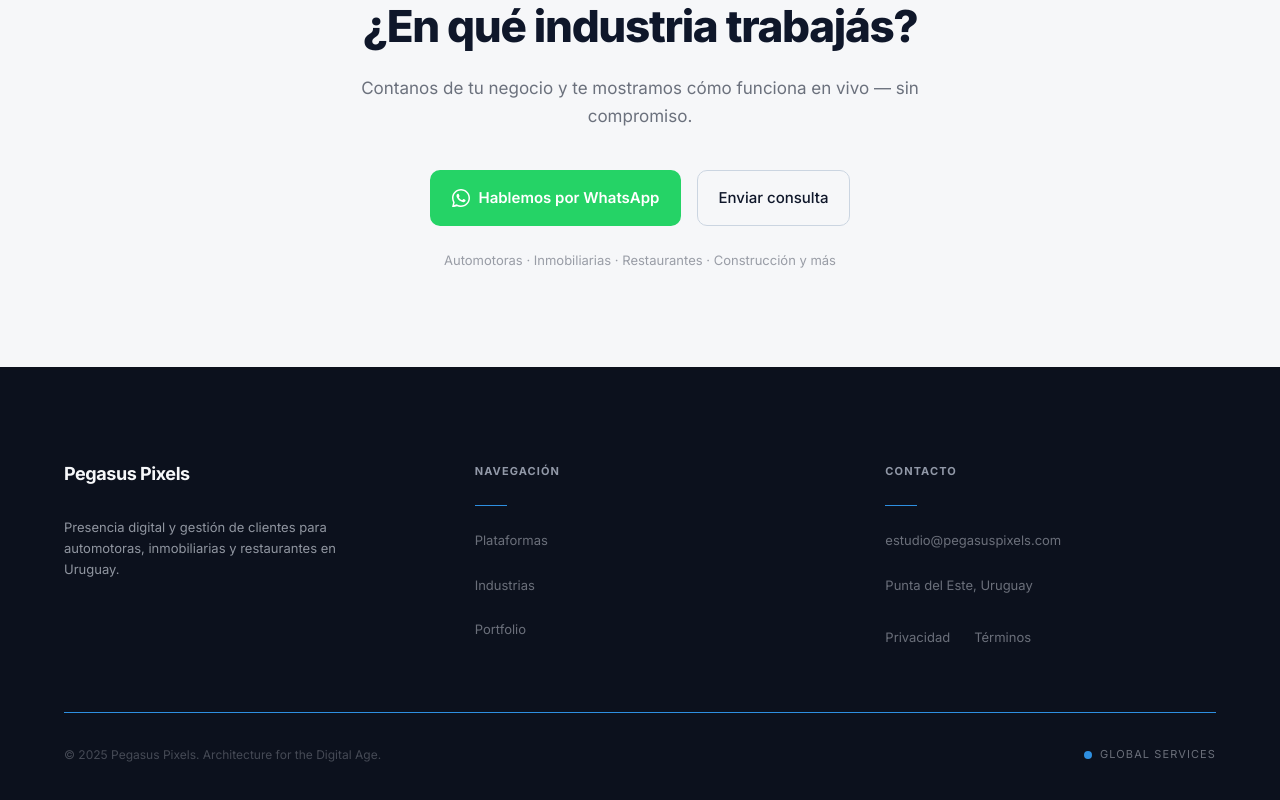
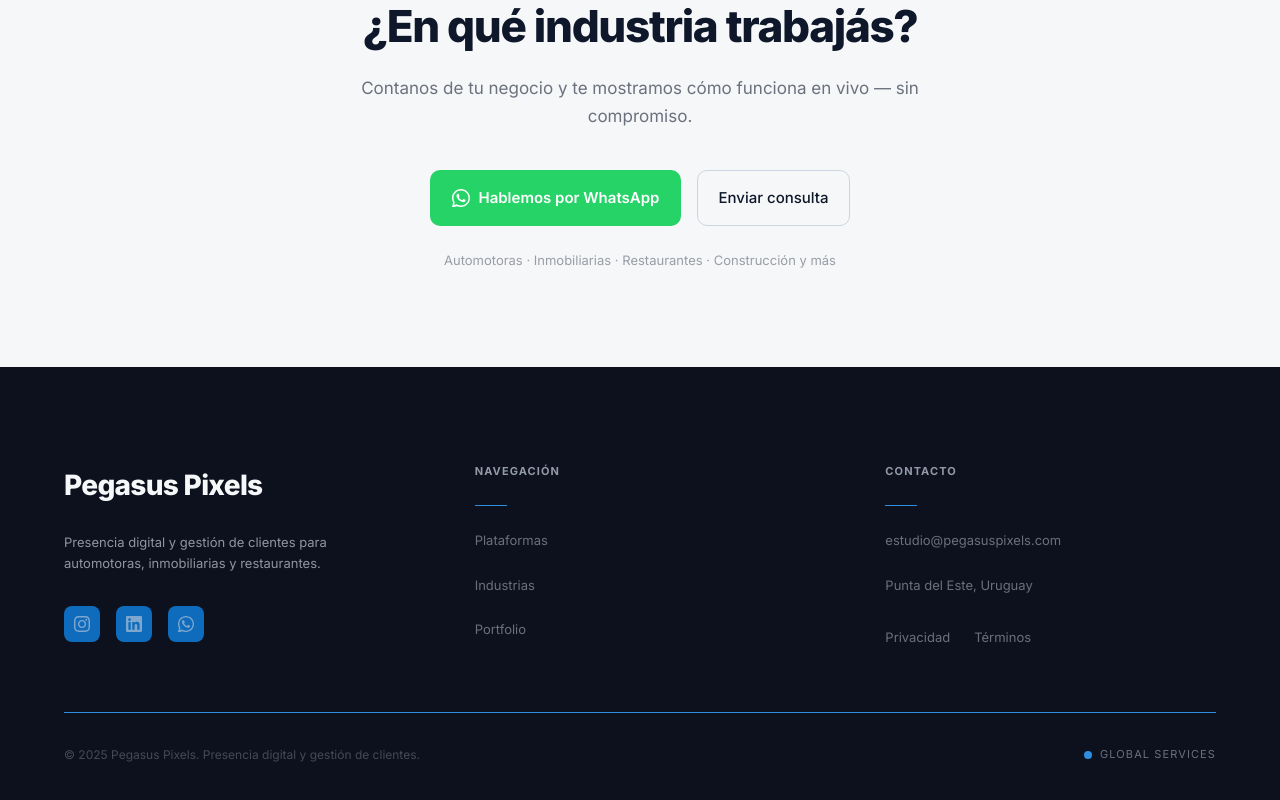
Before and after one commit to dcrecycler-ctrl/pegasuspixelsv2, a Next.js app: page / in a window 1280 px wide. Shown: the part 9373-10173 px from the top of the page. Built offline with nearby package versions, Linux system fonts and the light colour scheme.

Commit message:
feat: bigger footer logo, social icons (Instagram, LinkedIn, WhatsApp)

```diff
--- a/components/layout/Footer.tsx
+++ b/components/layout/Footer.tsx
@@ -3,14 +3,40 @@
     <footer className="bg-ocean-800">
       <div className="max-w-[1440px] mx-auto px-5 md:px-16 py-24">
         <div className="grid grid-cols-1 md:grid-cols-3 gap-20">
+
           {/* Brand */}
-          <div className="space-y-8">
-            <div className="text-headline-md font-bold text-sky-100 tracking-tight">
+          <div className="space-y-6">
+            <div className="text-[28px] font-black text-sky-100 tracking-tight">
               Pegasus Pixels
             </div>
             <p className="text-[13px] font-normal leading-relaxed text-sky-300/70 max-w-xs">
-              Presencia digital y gestión de clientes para automotoras, inmobiliarias y restaurantes en Uruguay.
+              Presencia digital y gestión de clientes para automotoras, inmobiliarias y restaurantes.
             </p>
+            {/* Social icons */}
+            <div className="flex items-center gap-4 pt-2">
+              {/* Instagram */}
+              <a href="https://instagram.com/pegasuspixels" target="_blank" rel="noopener noreferrer"
+                className="w-9 h-9 rounded-lg bg-ocean-700 flex items-center justify-center text-sky-300/60 hover:text-sky-100 hover:bg-ocean-600 transition-all duration-200">
+                <svg xmlns="http://www.w3.org/2000/svg" width="16" height="16" viewBox="0 0 24 24" fill="currentColor">
+                  <path d="M12 2.163c3.204 0 3.584.012 4.85.07 3.252.148 4.771 1.691 4.919 4.919.058 1.265.069 1.645.069 4.849 0 3.205-.012 3.584-.069 4.849-.149 3.225-1.664 4.771-4.919 4.919-1.266.058-1.644.07-4.85.07-3.204 0-3.584-.012-4.849-.07-3.26-.149-4.771-1.699-4.919-4.92-.058-1.265-.07-1.644-.07-4.849 0-3.204.013-3.583.07-4.849.149-3.227 1.664-4.771 4.919-4.919 1.266-.057 1.645-.069 4.849-.069zm0-2.163c-3.259 0-3.667.014-4.947.072-4.358.2-6.78 2.618-6.98 6.98-.059 1.281-.073 1.689-.073 4.948 0 3.259.014 3.668.072 4.948.2 4.358 2.618 6.78 6.98 6.98 1.281.058 1.689.072 4.948.072 3.259 0 3.668-.014 4.948-.072 4.354-.2 6.782-2.618 6.979-6.98.059-1.28.073-1.689.073-4.948 0-3.259-.014-3.667-.072-4.947-.196-4.354-2.617-6.78-6.979-6.98-1.281-.059-1.69-.073-4.949-.073zm0 5.838c-3.403 0-6.162 2.759-6.162 6.162s2.759 6.163 6.162 6.163 6.162-2.759 6.162-6.163c0-3.403-2.759-6.162-6.162-6.162zm0 10.162c-2.209 0-4-1.79-4-4 0-2.209 1.791-4 4-4s4 1.791 4 4c0 2.21-1.791 4-4 4zm6.406-11.845c-.796 0-1.441.645-1.441 1.44s.645 1.44 1.441 1.44c.795 0 1.439-.645 1.439-1.44s-.644-1.44-1.439-1.44z"/>
+                </svg>
+              </a>
+              {/* LinkedIn */}
+              <a href="https://linkedin.com/company/pegasuspixels" target="_blank" rel="noopener noreferrer"
+                className="w-9 h-9 rounded-lg bg-ocean-700 flex items-center justify-center text-sky-300/60 hover:text-sky-100 hover:bg-ocean-600 transition-all duration-200">
+                <svg xmlns="http://www.w3.org/2000/svg" width="16" height="16" viewBox="0 0 24 24" fill="currentColor">
+                  <path d="M20.447 20.452h-3.554v-5.569c0-1.328-.027-3.037-1.852-3.037-1.853 0-2.136 1.445-2.136 2.939v5.667H9.351V9h3.414v1.561h.046c.477-.9 1.637-1.85 3.37-1.85 3.601 0 4.267 2.37 4.267 5.455v6.286zM5.337 7.433c-1.144 0-2.063-.926-2.063-2.065 0-1.138.92-2.063 2.063-2.063 1.14 0 2.064.925 2.064 2.063 0 1.139-.925 2.065-2.064 2.065zm1.782 13.019H3.555V9h3.564v11.452zM22.225 0H1.771C.792 0 0 .774 0 1.729v20.542C0 23.227.792 24 1.771 24h20.451C23.2 24 24 23.227 24 22.271V1.729C24 .774 23.2 0 22.222 0h.003z"/>
+                </svg>
+              </a>
+              {/* WhatsApp */}
+              <a href="https://wa.me/59899000000" target="_blank" rel="noopener noreferrer"
+                className="w-9 h-9 rounded-lg bg-ocean-700 flex items-center justify-center text-sky-300/60 hover:text-[#25D366] hover:bg-ocean-600 transition-all duration-200">
+                <svg xmlns="http://www.w3.org/2000/svg" width="16" height="16" viewBox="0 0 24 24" fill="currentColor">
+                  <path d="M17.472 14.382c-.297-.149-1.758-.867-2.03-.967-.273-.099-.471-.148-.67.15-.197.297-.767.966-.94 1.164-.173.199-.347.223-.644.075-.297-.15-1.255-.463-2.39-1.475-.883-.788-1.48-1.761-1.653-2.059-.173-.297-.018-.458.13-.606.134-.133.298-.347.446-.52.149-.174.198-.298.298-.497.099-.198.05-.371-.025-.52-.075-.149-.669-1.612-.916-2.207-.242-.579-.487-.5-.669-.51-.173-.008-.371-.01-.57-.01-.198 0-.52.074-.792.372-.272.297-1.04 1.016-1.04 2.479 0 1.462 1.065 2.875 1.213 3.074.149.198 2.096 3.2 5.077 4.487.709.306 1.262.489 1.694.625.712.227 1.36.195 1.871.118.571-.085 1.758-.719 2.006-1.413.248-.694.248-1.289.173-1.413-.074-.124-.272-.198-.57-.347z"/>
+                  <path d="M12 0C5.373 0 0 5.373 0 12c0 2.124.555 4.122 1.528 5.855L.057 23.882a.5.5 0 0 0 .606.607l6.098-1.459A11.945 11.945 0 0 0 12 24c6.627 0 12-5.373 12-12S18.627 0 12 0zm0 22c-1.885 0-3.652-.51-5.17-1.399l-.36-.214-3.733.893.924-3.638-.235-.374A9.96 9.96 0 0 1 2 12C2 6.477 6.477 2 12 2s10 4.477 10 10-4.477 10-10 10z"/>
+                </svg>
+              </a>
+            </div>
           </div>
 
           {/* Navigation */}
@@ -22,7 +48,7 @@
             <a href="/portfolio" className="text-[13px] font-normal text-sky-300/50 hover:text-sky-100 transition-colors">Portfolio</a>
           </div>
 
-          {/* Legal */}
+          {/* Contact */}
           <div className="flex flex-col gap-6">
             <span className="text-[11px] font-bold tracking-[0.10em] uppercase text-sky-400">Contacto</span>
             <div className="w-8 h-px bg-ocean-600" />
@@ -35,17 +61,19 @@
               <a href="#" className="text-[13px] font-normal text-sky-300/50 hover:text-sky-100 transition-colors">Términos</a>
             </div>
           </div>
+
         </div>
 
         <div className="border-t border-ocean-600 mt-16 pt-8 flex flex-col md:flex-row items-start md:items-center justify-between gap-4">
           <p className="text-[12px] font-normal text-sky-300/30">
-            © 2025 Pegasus Pixels. Architecture for the Digital Age.
+            © 2025 Pegasus Pixels. Presencia digital y gestión de clientes.
           </p>
           <div className="flex items-center gap-2">
             <div className="w-2 h-2 rounded-full bg-sun-600" />
             <span className="text-sky-300/50 text-[11px] uppercase tracking-widest">Global Services</span>
           </div>
         </div>
+
       </div>
     </footer>
   );
```
